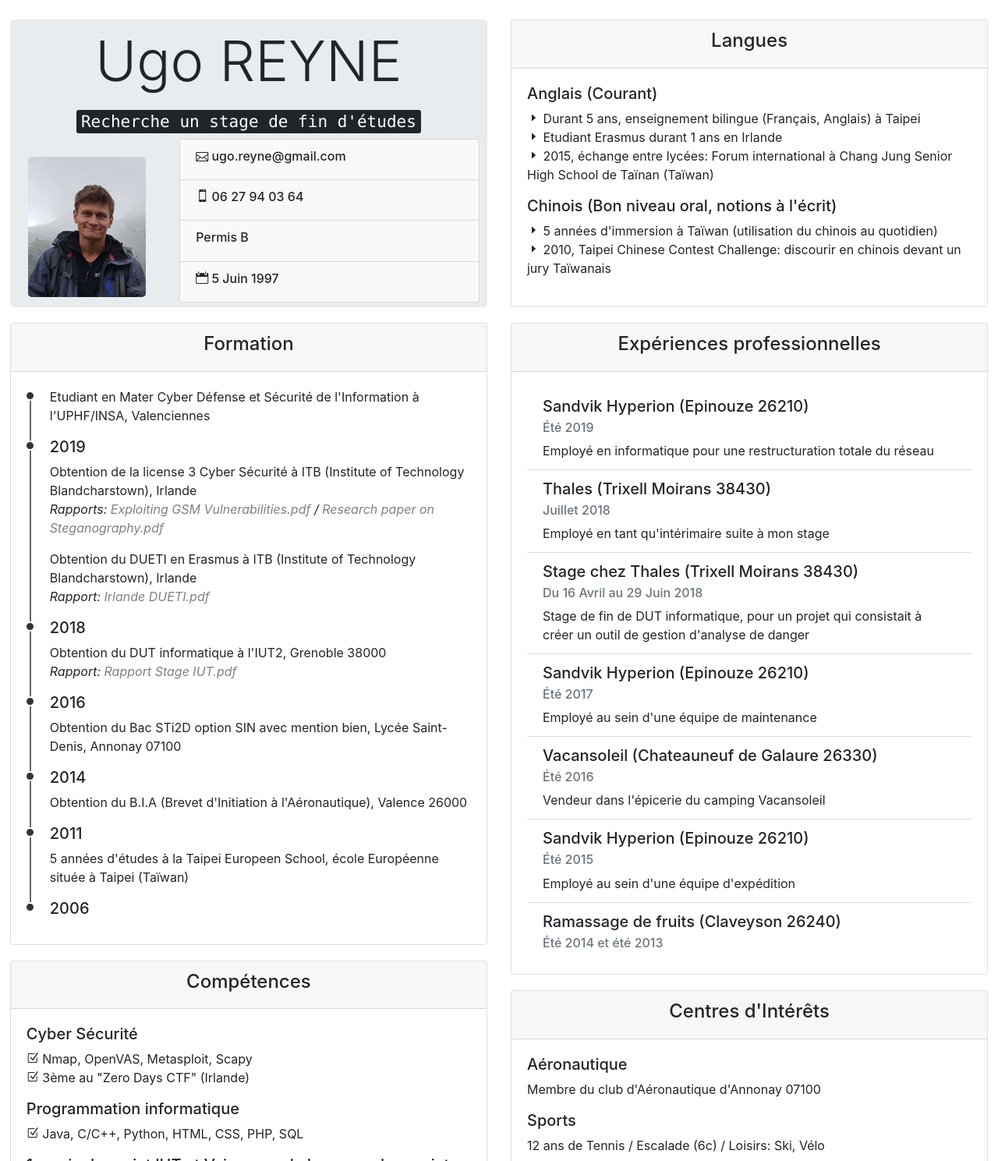
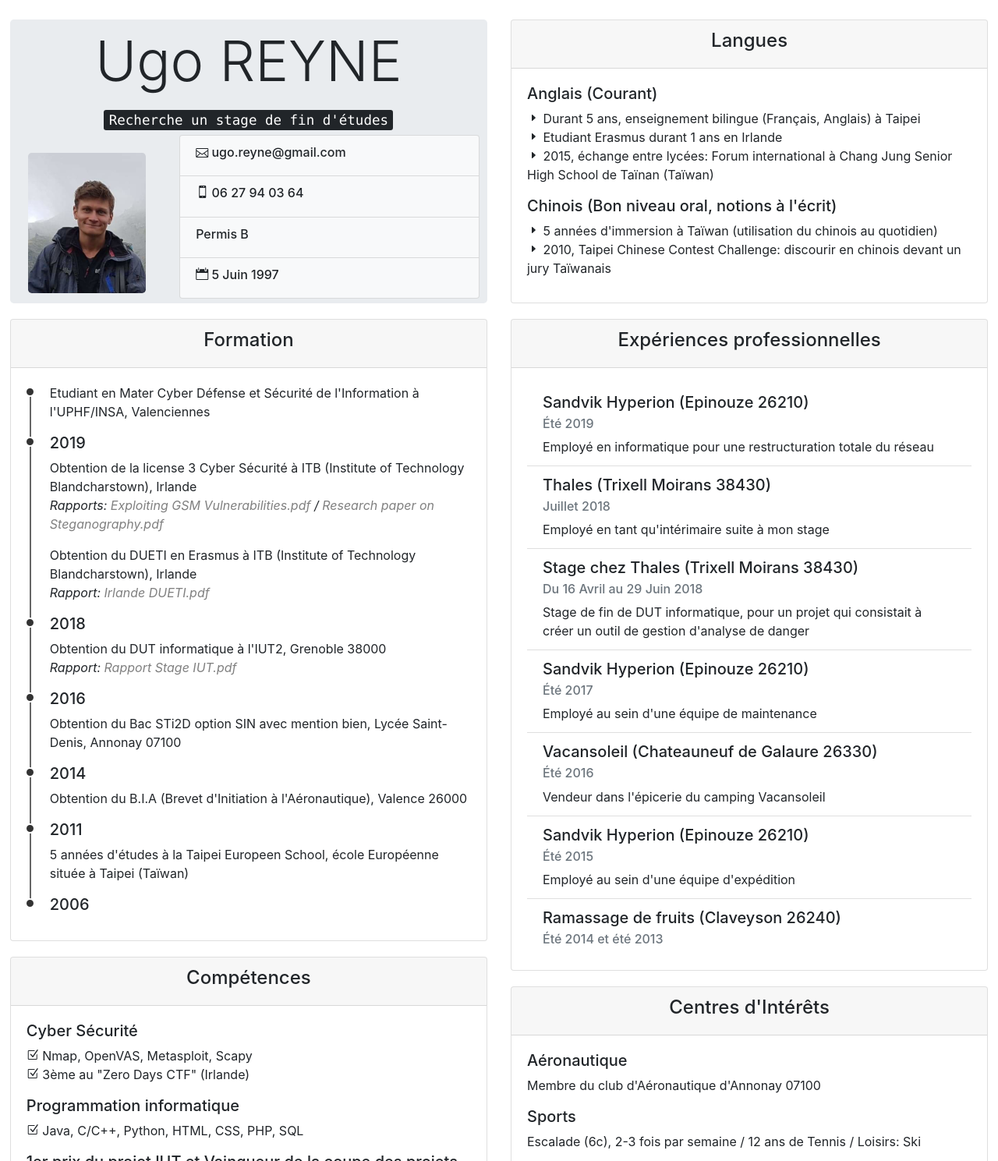
Before and after one commit to Nrc0/CV, a plain HTML site: page index.html in a window 1280 px wide. Shown: the part 58-1547 px from the top of the page at 78% size. Drawn offline with nearby package versions, Linux system fonts and the light colour scheme.

Commit message:
Modified a bit the layout

```diff
--- a/index.html
+++ b/index.html
@@ -29,7 +29,7 @@
       <div class="col-sm-6">
         <div class="jumbotron">
           <h1 class="display-3">Ugo REYNE</h1>
-	  <h4 class="text-center"><kbd>Recherche un stage de fin d'études</kbd></h4>
+	  <h5 class="text-center"><kbd>Recherche un stage de fin d'études</kbd></h5>
           <div class="row">
             <div class="col-sm-4">
               <img src="img/profile.png">
@@ -243,7 +243,7 @@
             <p>Membre du club d'Aéronautique d'Annonay 07100</p>
 
             <h5>Sports</h5>
-            <p>12 ans de Tennis / Escalade (6c) / Loisirs: Ski, Vélo</p>
+            <p>Escalade (6c), 2-3 fois par semaine / 12 ans de Tennis / Loisirs: Ski</p>
 
             <h5>Cyber sécurité</h5>
             <p>Membre de la Hacker society / CTF (Capture the Flag) / Conférences BSides, Irlande; HITBSecConf, Amsterdam / Veille technologique</p>
```
Also changed, not shown: en.html (+3 -3 lines), 2 other files.
